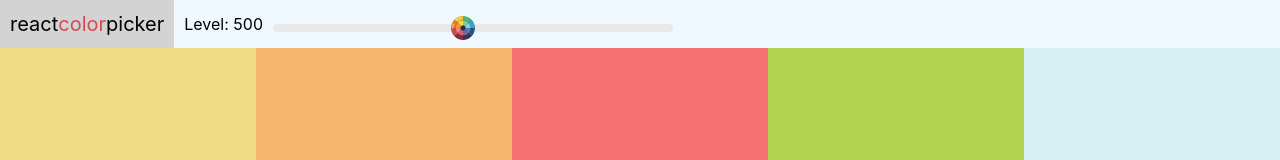
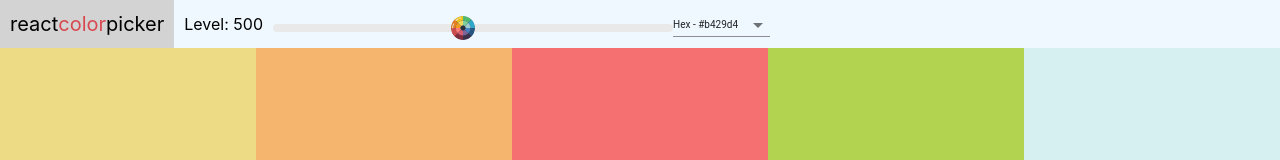
Before and after one commit to git-masi/react-color-app, a React (Create React App) app: page / in a window 1280 px wide. Shown: the top 160 px of the page. Built offline with nearby package versions, Linux system fonts and the light colour scheme.

Commit message:
add material-ui select, update palette on change

```diff
--- a/package.json
+++ b/package.json
@@ -3,6 +3,7 @@
   "version": "0.1.0",
   "private": true,
   "dependencies": {
+    "@material-ui/core": "^3.9.3",
     "chroma-js": "^2.0.3",
     "rc-slider": "^8.6.9",
     "react": "^16.8.6",
--- a/src/components/Navbar.js
+++ b/src/components/Navbar.js
@@ -1,45 +1,68 @@
-import React from 'react';
+import React, { Component } from 'react';
 import { Link } from 'react-router-dom';
 import Slider from 'rc-slider';
+import Select from '@material-ui/core/Select';
+import MenuItem from '@material-ui/core/MenuItem';
 import 'rc-slider/assets/index.css';
 import './Navbar.css';
 
-const Navbar = props => {
-  const changeLevel = (value) => {
-    props.changeLevel(value);
+class Navbar extends Component {
+  state = {
+    format: "hex"
   }
 
-  const cycleColors = () => {
-    if (!props.colors) return;
+  changeLevel = (value) => {
+    this.props.changeLevel(value);
+  }
+
+  cycleColors = () => {
+    if (!this.props.colors) return;
     setInterval(() => {
-      document.getElementById('cycle-colors').style.color = getColor();
+      document.getElementById('cycle-colors').style.color = this.getColor();
     }, 1600);
   }
 
-  const getColor = () => {
-    let arr = props.colors;
-    return arr[Math.floor(Math.random() * arr.length)].hex;
+  getColor = (format = 'hex') => {
+    let arr = this.props.colors;
+    return arr[Math.floor(Math.random() * arr.length)][format];
   }
 
-  cycleColors();
+  selectChangedHandler = (e) => {
+    this.setState({format: e.target.value},
+      () => this.props.selectChangedHandler(this.state.format)
+    );
+  }
 
+  render() {
+    this.cycleColors();
     return (
       <nav className="Navbar">
         <Link to="/" className="logo">react<span id="cycle-colors">color</span>picker</Link>
         <div className="slider-container">
-        <span>Level: {props.level}</span>
+          <span>Level: {this.props.level}</span>
           <Slider
-            defaultValue={props.level}
+              defaultValue={this.props.level}
               min={100}
               max={900}
               step={100}
               trackStyle={{background: 'transparent'}}
               railStyle={{height: '8px'}}
-            onAfterChange={changeLevel}
+              onAfterChange={this.changeLevel}
             />
+        </div>
+        <div className="Select-container">
+          <Select
+            value={this.state.format}
+            onChange={this.selectChangedHandler}
+          >
+            <MenuItem value="hex">Hex - {this.getColor()}</MenuItem>
+            <MenuItem value="rgb">RGB - {this.getColor('rgb')}</MenuItem>
+            <MenuItem value="rgba">RGBA - {this.getColor('rgba')}</MenuItem>
+          </Select>
         </div>
       </nav>
     )
   }
+}
 
 export default Navbar;
--- a/src/components/Palette.js
+++ b/src/components/Palette.js
@@ -5,18 +5,30 @@ import Navbar from './Navbar';
 
 class Palette extends Component {
   state = {
-    level: 500
+    level: 500,
+    format: 'hex'
   }
 
   changeLevel = (value) => {
     this.setState({level: value});
   }
 
+  selectChangedHandler = colorFormat => {
+    this.setState({format: colorFormat});
+  }
+
   render() {
-    const colorBoxes = this.props.colors[this.state.level].map(clr => <ColorBox background={clr.hex} name={clr.name} key={clr.hex}/>);
+    const colorBoxes = this.props.colors[this.state.level].map(clr => (
+      <ColorBox
+        background={clr[this.state.format]}
+        name={clr.name}
+        key={clr.hex}
+      />
+    ));
+
     return (
       <div className="Palette">
-        <Navbar changeLevel={this.changeLevel} level={this.state.level} colors={this.props.colors[500]}/>
+        <Navbar changeLevel={this.changeLevel} level={this.state.level} colors={this.props.colors[500]} selectChangedHandler={this.selectChangedHandler} />
         <div className="Palette--colors">
           {colorBoxes}
         </div>
```
Also changed, not shown: 1 other file (tests, documents, lock files or other folders). Lines whose indentation alone changed are shown as unchanged.
